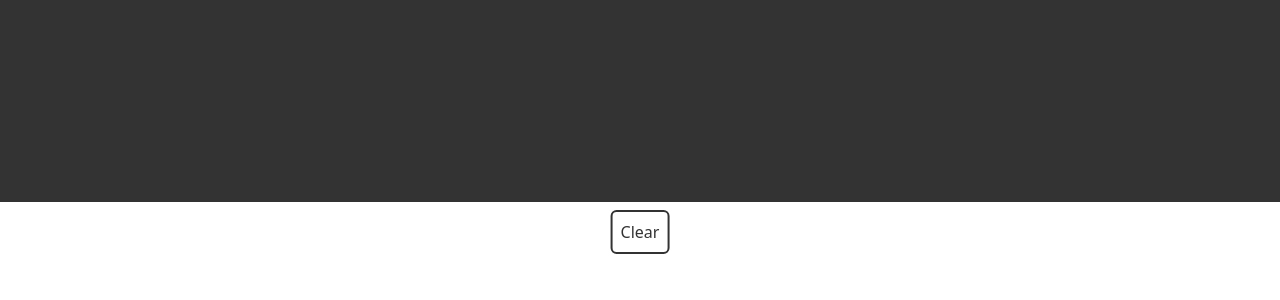
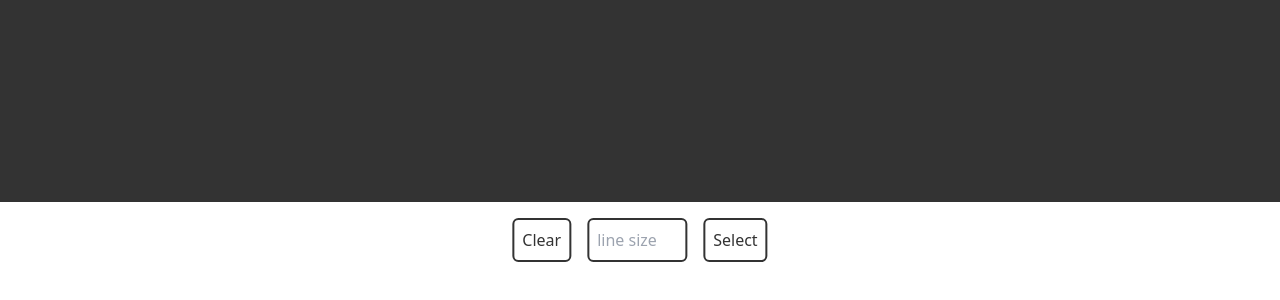
Before and after one commit to sonukuldeep/drawApp, a React (Vite) app: page / in a window 1280 px wide. Shown: the part 298-598 px from the top of the page. Built offline with nearby package versions, Linux system fonts and the light colour scheme.

Commit message:
lot of changes

```diff
--- a/src/App.css
+++ b/src/App.css
@@ -18,3 +18,12 @@ body {
   margin: 0;
   padding: 0;
 }
+
+path {
+  cursor:grab;
+}
+
+button.active {
+  background-color: green;
+  color:aliceblue;
+}
--- a/src/App.jsx
+++ b/src/App.jsx
@@ -1,15 +1,34 @@
 import './App.css'
-import { useState, useEffect, useRef } from 'react'
+import { useState, useEffect, useRef, useId } from 'react'
 
 function App() {
   const [pathCurrentVal, setPathCurrentVal] = useState("")
-  const [elemants, setElemants] = useState(["M20 20 20 50"])
+  const [elemants, setElemants] = useState([{'d':'M20 20 20 50', 'stroke': 'white', 'strokeWidth': '1', 'id': '1'}])
+  const [fireStatus, setFireStatus] = useState(false)
+  const [select, setSelect] = useState(false)
+  const [currentSelect, setCurrentSelect] = useState('1')
+  const [currentPathWidth, setCurrentPathWidth] = useState('1')
   const svgElement = useRef("")
-  const [fireStatus, setFireStatus] = useState(false)
+  const svgLineSize = useRef("")
+  const selectBtn = useRef("")
 
+  //change last path d value
   useEffect(() => {
-    svgElement.current.lastChild.setAttribute('d', pathCurrentVal)
+    if (!select)
+      svgElement.current.lastChild.setAttribute('d', pathCurrentVal)
   }, [pathCurrentVal,])
+
+  //btn active toggle that changes color via css
+  useEffect(() => {
+    selectBtn.current.classList.toggle('active')
+  }, [select])
+
+  //select element and do something
+  useEffect(()=>{
+    // console.log(currentSelect)
+
+    document.getElementById(currentSelect).setAttribute('stroke-width', currentPathWidth)
+  },[currentSelect,currentPathWidth])
 
   function positionDot(e, dot) {
     dot.style.top = `${e.pageY}px`
@@ -18,11 +37,7 @@ function App() {
     dot.style.height = `${e.height * 10}px`
   }
   const pointerDown = (e) => {
-    // const dot = document.createElement('div')
-    // dot.classList.add('dot')
-    // dot.id = e.pointerId
-    // positionDot(e, dot)
-    // e.target.appendChild(dot)
+
     const xCoordinate = e.clientX
     const yCoordinate = e.clientY
     setPathCurrentVal(pathCurrentVal + " " + xCoordinate + " " + yCoordinate)
@@ -30,55 +45,35 @@ function App() {
   }
 
   const pointerMove = (e) => {
-    // const dot = document.getElementById(e.pointerId)
-    // if (dot === null) return
-    // positionDot(e, dot)
-    //makes lines
-    // const newDot = document.createElement('div')
-    // newDot.classList.add('dot')
-    // positionDot(e, newDot)
-    // e.target.appendChild(newDot)
-    //makes lines
-    // console.log(e.button)
+
     if (fireStatus) {
       const xCoordinate = e.clientX
       const yCoordinate = e.clientY
       setPathCurrentVal(pathCurrentVal + " " + xCoordinate + " " + yCoordinate)
     }
 
-    // continue in the same path
     if (!fireStatus) {
       const xCoordinate = e.clientX
       const yCoordinate = e.clientY
       setPathCurrentVal(pathCurrentVal + " M" + xCoordinate + " " + yCoordinate)
 
-      if(pathCurrentVal.split(' ').slice(-2)[0].includes('M')) {
+      if (pathCurrentVal.split(' ').slice(-2)[0].includes('M')) {
         const tempSlice = pathCurrentVal.split(' ')
-        tempSlice.splice(-2,2)
-        setPathCurrentVal(tempSlice.join(" ") + " M" + xCoordinate + " " + yCoordinate)
-        // console.log(pathCurrentVal)
+        tempSlice.splice(-2, 2)
+        setPathCurrentVal("M" + xCoordinate + " " + yCoordinate)
+
       }
     }
 
-    //create new path element
-    // in pointerUp function
   }
 
   const pointerUp = (e) => {
-    // const dot = document.getElementById(e.pointerId)
-    // if (dot === null) return
-    // dot.remove()
+    if (!select) {
+      var randomID = Math.floor(Math.random()*16777215).toString(16)
+      const pathProperties = {'d': 'M20 20','stroke': 'white', 'strokeWidth': '2', 'id': randomID}
+      setElemants([...elemants, pathProperties])
+    }
     setFireStatus(false)
-    //createing new path
-    // <path d="M20 20 306 160" fill="none" stroke="blue" stroke-width="5"></path>
-    // const path = document.createElement('path')
-    // path.setAttribute('stroke', 'white')
-    // path.setAttribute('fill', 'none')
-    // path.setAttribute('stroke-width', '3')
-    // const xCoordinate = e.clientX
-    // const yCoordinate = e.clientY
-    // path.setAttribute('d', "M" + xCoordinate + " " + yCoordinate)
-    // svgElement.current.appendChild(path)
 
   }
 
@@ -94,23 +89,21 @@ function App() {
     dots.forEach(dot => { dot.remove() })
   }
 
-  // function runOnce(e) {
-  //   const { width, height } = e.target.getBoundingClientRect()
-  //   console.log({ width, height })
-  // }
-
   return (
     <>
 
-      {/* <div onPointerDown={(e) => pointerDown(e)} onPointerMove={(e) => { pointerMove(e) }} onPointerUp={(e) => { pointerUp(e) }} onPointerCancel={(e) => { pointerCancel(e) }} className='topHalf'> */}
       <div onMouseDown={(e) => pointerDown(e)} onPointerMove={(e) => { pointerMove(e) }} onPointerUp={(e) => { pointerUp(e) }} className='topHalf'>
         <svg ref={svgElement} width="1500" height="500" xmlns="http://www.w3.org/2000/svg">
-          {elemants.map((element,index)=>{return <path key={index} d={element} fill="none" stroke="white" strokeWidth="3"></path>})}
-          {/* <path d="M20 20 306 160" fill="none" stroke="white" strokeWidth="3"></path> */}
+          {elemants.map((element, index) => { return <path onClick={(e) => {if(select) setCurrentSelect(e.target.id) }} key={index} id={element.id} d={element.d} fill="none" stroke={element.stroke} strokeWidth={element.stroke}></path> })}
         </svg>
       </div>
       <div className='relative'>
-        <button onClick={remove} className="p-2 border-2 absolute left-[50%] translate-x-[-50%] top-2 border-[#333] hover:border-[#fff] rounded-md bg-white hover:bg-[#333] text-[#333] hover:text-white">Clear</button>
+        <div className="absolute left-[50%] translate-x-[-50%] top-2">
+
+          <button className='p-2 border-2 m-2 border-[#333] hover:border-[#fff] rounded-md bg-white hover:bg-[#333] text-[#333] hover:text-white' onClick={remove}>Clear</button>
+          <input ref={svgLineSize} className='p-2 border-2 m-2 outline-none border-[#333] rounded-md bg-white text-[#333] w-[100px]' placeholder='line size' onChange={(e) => setCurrentPathWidth(e.target.value)} type="number" min='1' max='5' />
+          <button data-select='btn' ref={selectBtn} onClick={() => { setSelect(!select) }} className='p-2 border-2 m-2 border-[#333] rounded-md bg-white text-[#333]' >Select</button>
+        </div>
       </div>
     </>
   )
```
